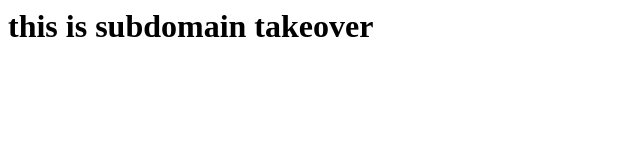
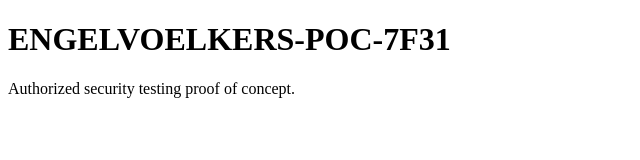
Before and after one commit to Abhiishek010/subdomain, a plain HTML site: page index.html in a window 1280 px wide. Shown: the whole page, without its empty margins (0-640 px from the left). Drawn offline with Linux system fonts and the light colour scheme.

Commit message:
Create HTML structure for security PoC
Added a complete HTML structure with a title and content for the security research proof of concept.

```diff
--- a/index.html
+++ b/index.html
@@ -1 +1,10 @@
-<h1>this is subdomain takeover</h1>
+<!DOCTYPE html>
+<html>
+<head>
+    <title>Security Research PoC</title>
+</head>
+<body>
+    <h1>ENGELVOELKERS-POC-7F31</h1>
+    <p>Authorized security testing proof of concept.</p>
+</body>
+</html>
```
